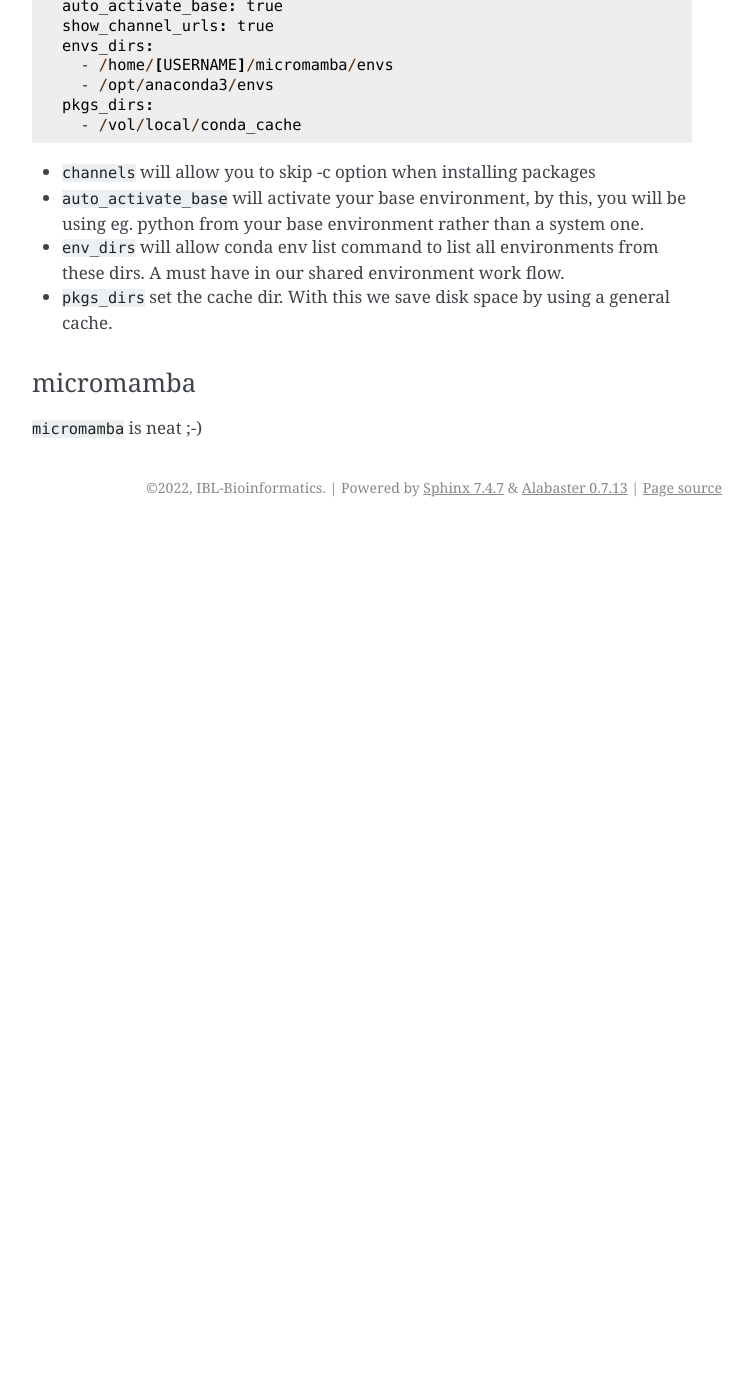
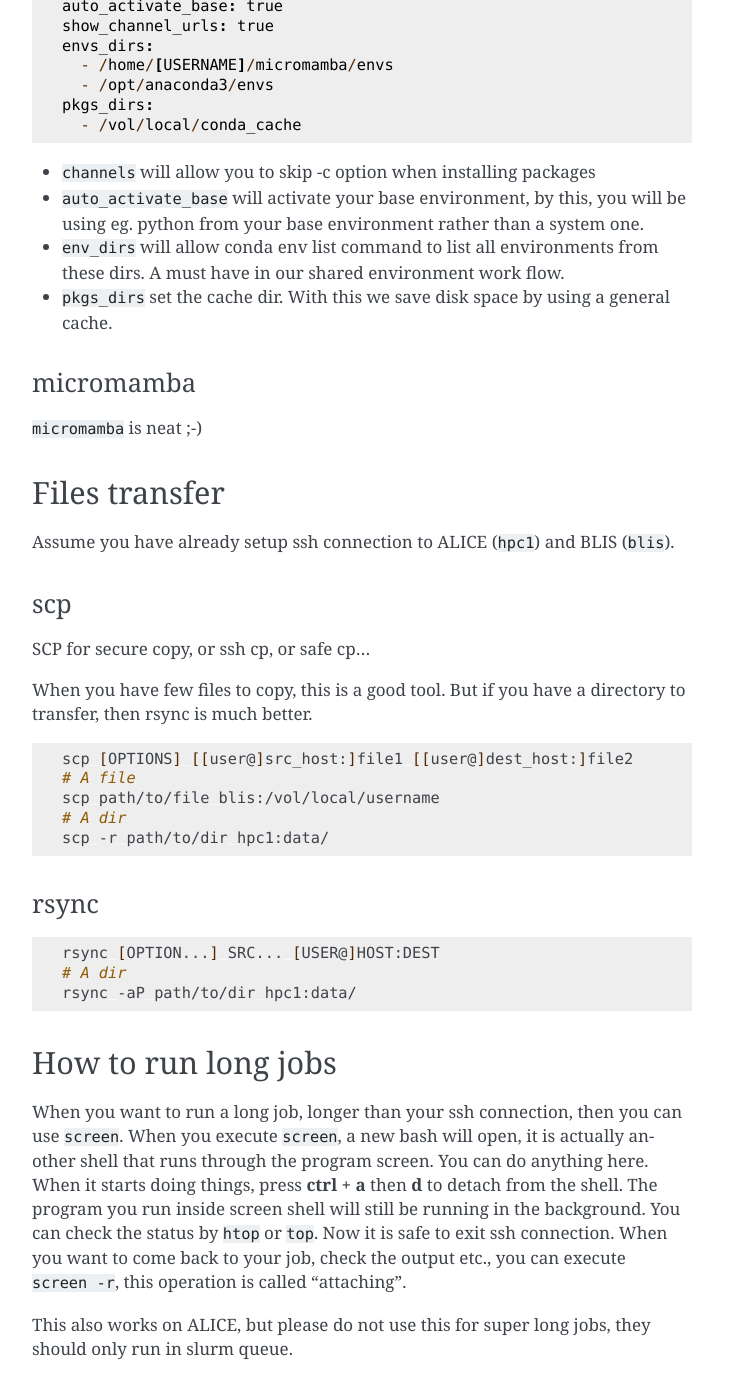
Before and after one commit to snail123815/IBL-bioinfomatics-wiki, a Sphinx documentation site: the page built from docs/source/blis/blis_usage.md, in a window 1280 px wide and 1400 px high, scrolled down 1128 px. Shown: the whole window, without its empty margins (388-1140 px from the left). Built offline with Sphinx 7.4.7, drawn with Linux system fonts in a browser that asks for light colours; before the commit the page ends 1655 px from its top, so only the background shows below that; some of the changed text lies outside the part shown.

Commit message:
file transfer and howto use screen (#7)

````diff
--- a/docs/source/blis/blis_usage.md
+++ b/docs/source/blis/blis_usage.md
@@ -67,3 +67,35 @@ pkgs_dirs:
 ### micromamba
 
 `micromamba` is neat ;-)
+
+## Files transfer
+
+Assume you have already setup ssh connection to ALICE (`hpc1`) and BLIS (`blis`).
+
+### scp
+
+SCP for secure copy, or ssh cp, or safe cp...
+
+When you have few files to copy, this is a good tool. But if you have a directory to transfer, then rsync is much better.
+
+```shell
+scp [OPTIONS] [[user@]src_host:]file1 [[user@]dest_host:]file2
+# A file
+scp path/to/file blis:/vol/local/username
+# A dir
+scp -r path/to/dir hpc1:data/
+```
+
+### rsync
+
+```shell
+rsync [OPTION...] SRC... [USER@]HOST:DEST
+# A dir
+rsync -aP path/to/dir hpc1:data/
+```
+
+## How to run long jobs
+
+When you want to run a long job, longer than your ssh connection, then you can use `screen`. When you execute `screen`, a new bash will open, it is actually another shell that runs through the program screen. You can do anything here. When it starts doing things, press **ctrl + a** then **d** to detach from the shell. The program you run inside screen shell will still be running in the background. You can check the status by `htop` or `top`. Now it is safe to exit ssh connection. When you want to come back to your job, check the output etc., you can execute `screen -r`, this operation is called "attaching".
+
+This also works on ALICE, but please do not use this for super long jobs, they should only run in slurm queue.
````
Also changed, not shown: docs/source/alice/alice_ibl.md (+5 -1 lines).
